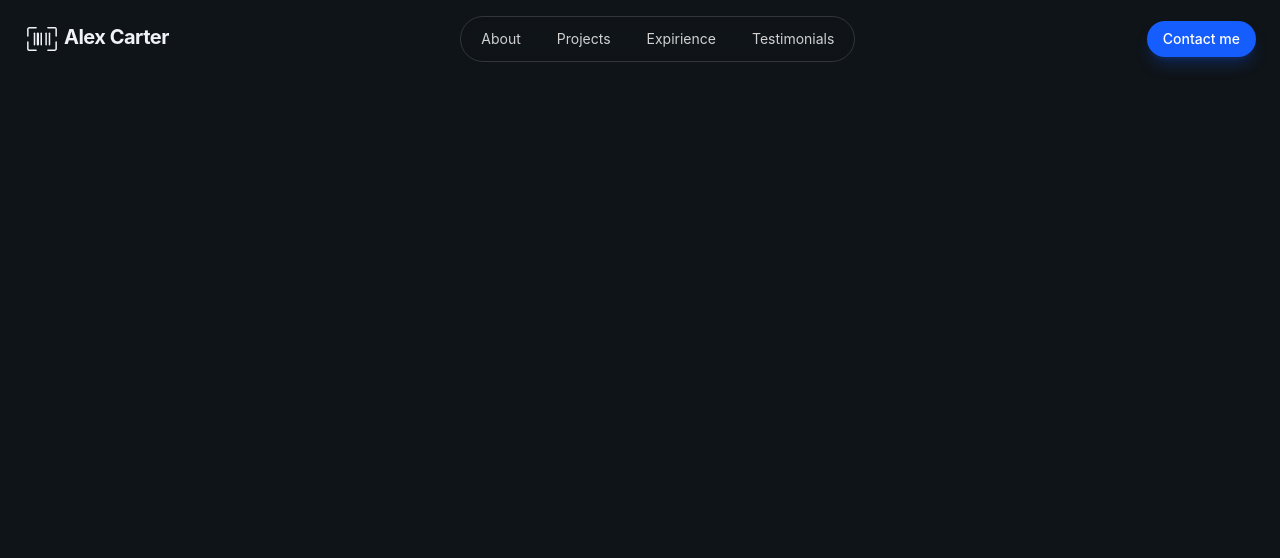
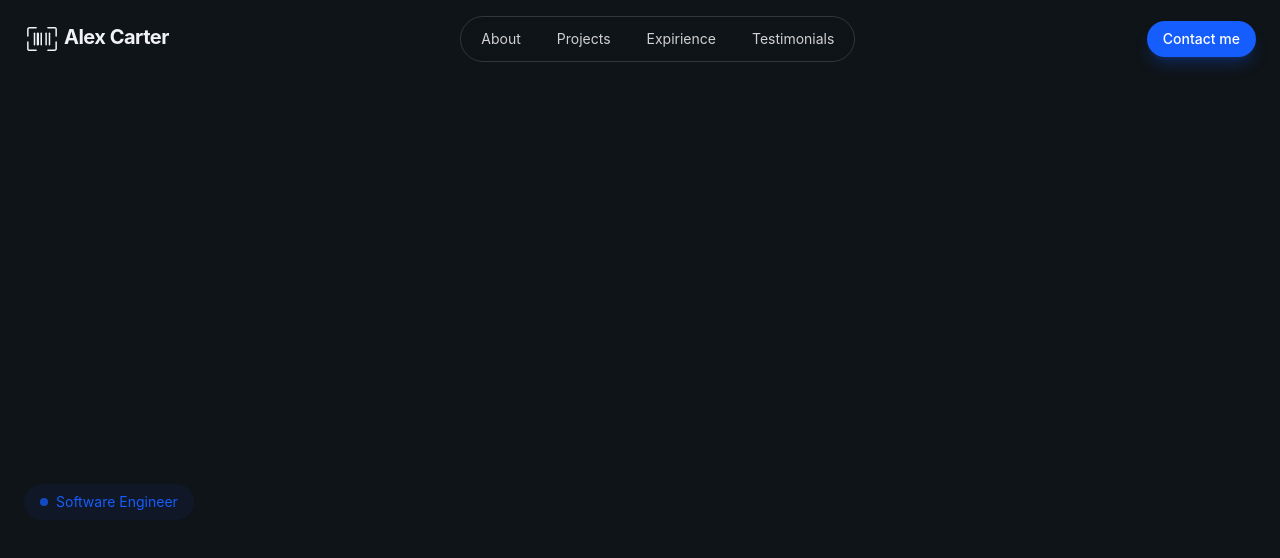
Before and after one commit to lilyashushka-ux/my-project-3, a React (Vite) app: page / in a window 1280 px wide. Shown: the top 558 px of the page. Built offline with nearby package versions, Linux system fonts and the light colour scheme.

Commit message:
Add hero section

```diff
--- a/src/App.jsx
+++ b/src/App.jsx
@@ -1,4 +1,5 @@
-import Navbar from "./components/Navbar";
+import Navbar from "./sections/Navbar";
+import Hero from "./sections/Hero"
 
 
 
@@ -6,6 +7,9 @@ const App = () => {
   return (
     <div className="min-h-screen overflow-x-hidden">
    <Navbar />
+   <main>
+  <Hero />
+  </main>
     </div>
   );
 }
--- a/src/components/Navbar.jsx
+++ /dev/null
@@ -1,18 +0,0 @@
-import Logo from "./Logo.jsx";
-import Nav from "./Nav.jsx";
-import Button from "./Button.jsx";
-
-
-
-
-const Navbar = () => {
-    return (
-        <header className="container mx-auto px-6 py-4 flex items-center justify-between">
-        <Logo />
-        <Nav />
-        <Button size="sm">Contact me</Button>
-        </header>
-    );
-}
-
-export default Navbar;
--- a/src/index.css
+++ b/src/index.css
@@ -42,4 +42,19 @@
      .font-digital {
         font-family: var(--font-doto);
      }
+     @keyframes fade-in {
+        from{
+            opacity: 0;
+            transform: translateY(20px);
+            filter: blur(10px);
+        }
+        to{
+            opacity: 1;
+            transform: translateY(0px);
+            filter: blur(0px);
+        }
+     }
+     .animate-fade-in{
+      animation: fade-in 0.8s ease-out both;
+     }
 }
--- /dev/null
+++ b/src/sections/Hero.jsx
@@ -0,0 +1,27 @@
+
+
+
+
+
+const Hero = () =>{
+    return(
+        <section className="min-h-screen flex items-center">
+            <div className="container mx-auto px-6 pt-32 pb-20">
+                <div className="grid lg:grid-cols-2 gap-12 items-center">
+                  {/*Left Column*/}
+                  <div>
+                    <div className="animate-fade-in">
+                        <span className="inline-flex items-center gap-2 px-4 py-2 rounded-full glass bg-gray-900 text-sm text-blue-600">
+                            <span className="inline-block w-2 h-2 bg-blue-600 rounded-full animate-pulse shadow-lg shadow-blue-600/25 "></span>
+                            Software Engineer
+                        </span>
+                    </div>
+                  </div>
+                  {/*Right Column*/}
+                  <div></div>
+                </div>
+            </div>
+        </section>
+    );
+}
+export default Hero
--- /dev/null
+++ b/src/sections/Navbar.jsx
@@ -0,0 +1,18 @@
+import Logo from "../components/Logo.jsx";
+import Nav from "../components/Nav.jsx";
+import Button from "../components/Button.jsx";
+
+
+
+
+const Navbar = () => {
+    return (
+        <header className="container w-full mx-auto px-6 py-4 flex items-center justify-between">
+        <Logo />
+        <Nav />
+        <Button size="sm">Contact me</Button>
+        </header>
+    );
+}
+
+export default Navbar;
```
